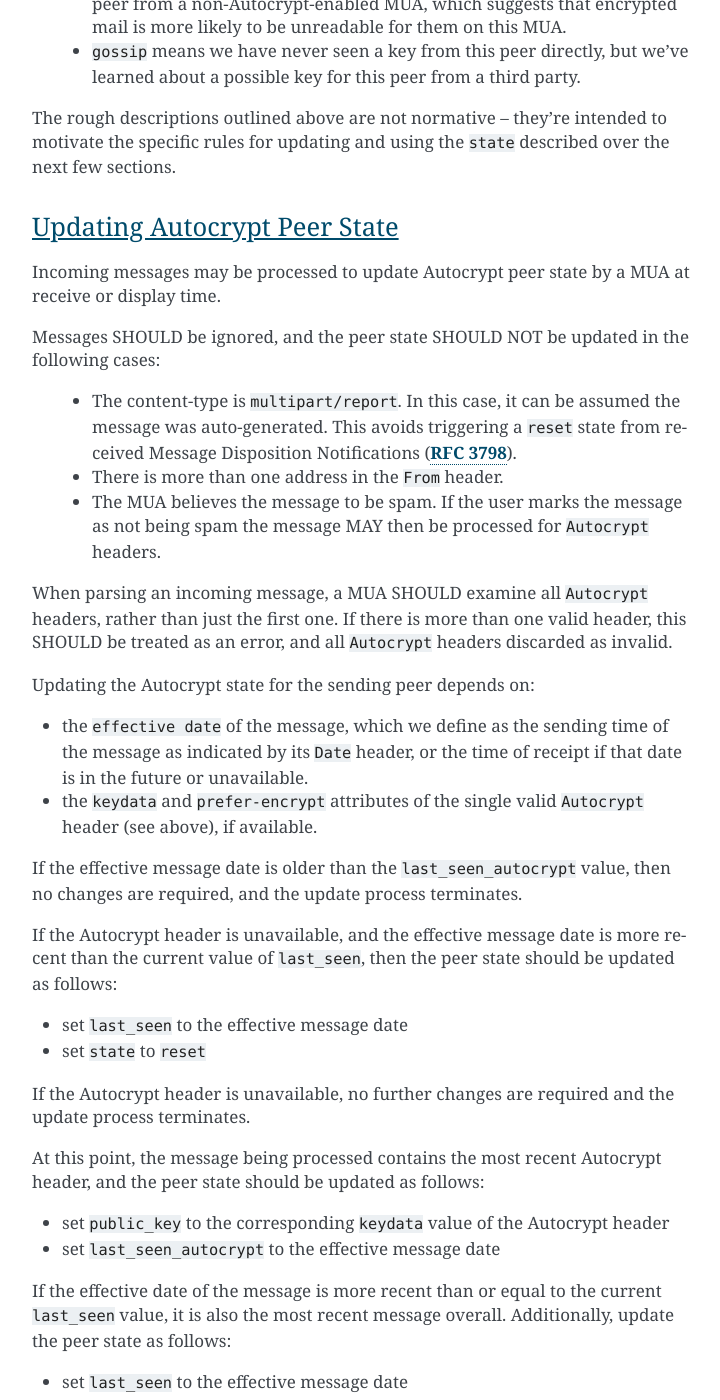
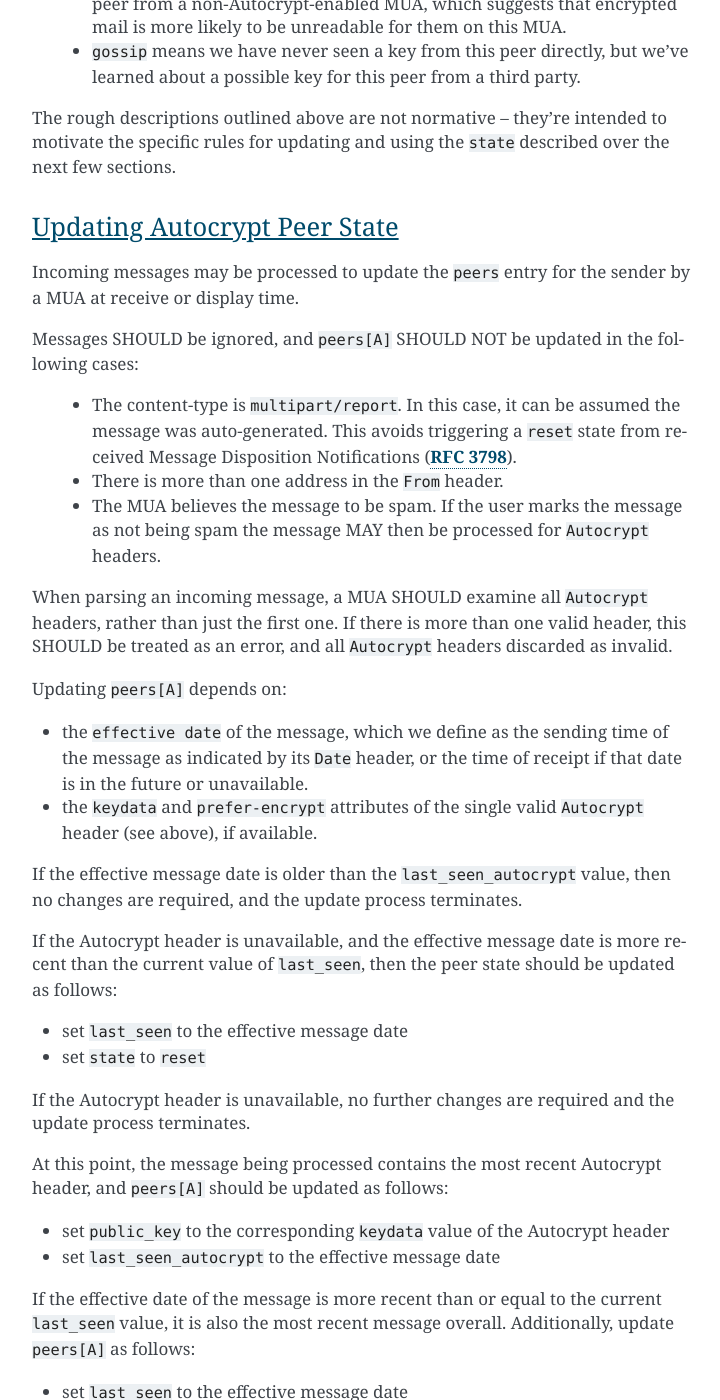
Before and after one commit to autocrypt/autocrypt, a Sphinx documentation site: the page built from doc/level1.rst, in a window 1280 px wide and 1400 px high, scrolled down 7250 px. Shown: the whole window, without its empty margins (388-1108 px from the left). Built offline with Sphinx 7.4.7, drawn with Linux system fonts in a browser that asks for light colours; some of the changed text lies outside the part shown.

Commit message:
replace own-state -> accounts, peer-state -> peers

```diff
--- a/doc/level1.rst
+++ b/doc/level1.rst
@@ -46,7 +46,7 @@
 keys in-band means that key discovery in Autocrypt does not require
 external infrastructure like OpenPGP keyservers or x509 PKI.
 
-Autocrypt provides a :ref:`set of rules <update-peer-state>` that
+Autocrypt provides a :ref:`set of rules <update-peers>` that
 tracks this information for each communication peer.  Autocrypt uses
 this information to determine whether encryption is possible and makes
 a :ref:`recommendation <recommendation>` about whether encryption
@@ -96,18 +96,18 @@
 An Autocrypt MUA needs to associate information with the accounts it
 controls and the peers it communicates with.
 
-.. _peer-state:
+.. _peers:
 
 Communication Peers
 ~~~~~~~~~~~~~~~~~~~
 
 An e-mail address is a communication peer.  Autocrypt associates state
 with each peer.  Conceptually, we represent this state as a table named
-``peer_state`` indexed by the peer's :doc:`canonicalized
+``peers`` indexed by the peer's :doc:`canonicalized
 e-mail address <address-canonicalization>`.
 
 For each e-mail address ``A``, an MUA MUST associate the following
-attributes with ``peer_state[A]``:
+attributes with ``peers[A]``:
 
 * ``last_seen``: The UTC timestamp of the most recent effective date
   (:ref:`definition <effective_date>`) of all messages that the MUA has
@@ -121,14 +121,15 @@
 
 How this information is managed and used is discussed in :ref:`peer-state-management`.
 
-.. _own-state:
+.. _accounts:
 
 Accounts controlled by the MUA
 ~~~~~~~~~~~~~~~~~~~~~~~~~~~~~~
 
-A Level 1 MUA maintains an internal structure ``own_state`` for each
-account on which Autocrypt is enabled. ``own_state`` has the following
-attributes:
+A Level 1 MUA maintains an internal structure ``accounts`` indexed by
+the  the account's :doc:`canonicalized e-mail address
+<address-canonicalization>` (`A`).  For each account on which Autocrypt is
+enabled, ``accounts[A]`` has the following attributes:
 
  * ``secret_key``: The RSA secret key material used for
    the account (see :ref:`secretkeys`).
@@ -140,11 +141,11 @@
    This SHOULD default to ``nopreference``.
 
 If Autocrypt is enabled for a given account, the MUA SHOULD allow the
-user to switch the setting for ``own_state.prefer_encrypt``.  This
+user to switch the setting for ``accounts[A].prefer_encrypt``.  This
 choice might be hidden in something like a "preferences pane".  See
 :ref:`preference-ui` for a specific example of how this could look.
 
-How this information is managed and used is discussed in :ref:`own-state-management`.
+How this information is managed and used is discussed in :ref:`accounts-management`.
 
 .. _peer-state-management:
 
@@ -233,16 +234,16 @@
 
 During message composition, if the ``From:`` header of the
 outgoing e-mail (the ``sender address``) matches an address for which the Autocrypt-capable MUA
-has secret key material (``own_state.secret_key``), it
+has secret key material (``accounts[A].secret_key``), it
 SHOULD include an Autocrypt header. This header MUST contain the
-corresponding public key material (``own_state.public_key``) as the ``keydata``
+corresponding public key material (``accounts[A].public_key``) as the ``keydata``
 attribute, and the ``sender address`` as the ``addr`` attribute.  The most
 minimal Level 1 compliant MUA will only include these two attributes.  If
-``own_state.prefer_encrypt`` is set to ``mutual``, then the header MUST
+``accounts[A].prefer_encrypt`` is set to ``mutual``, then the header MUST
 have a ``prefer-encrypt`` attribute with the value ``mutual``.
 
 The MUA MUST NOT include more than one valid Level 1 ``Autocrypt``
-header (see :ref:`update-peer-state`).
+header (see :ref:`update-peers`).
 
 If the ``From`` address changes during message composition (e.g., if
 the user selects a different outbound identity), then the MUA MUST
@@ -263,7 +264,7 @@
 Internal state storage
 ++++++++++++++++++++++
 
-See :ref:`peer-state` for the information stored for each
+See :ref:`peers` for the information stored for each
 communication peer.
 
 Autocrypt MUAs keep state about each peer, to handle
@@ -275,7 +276,7 @@
 only using a non-Autocrypt MUA, we must stop sending
 encrypted mails to this peer automatically.
 
-In addition to the per-peer state described in :ref:`peer-state`,
+In addition to the per-peer state described in :ref:`peers`,
 MUAs MAY also store other information gathered for heuristic
 purposes, or for other cryptographic schemes (see
 :doc:`optional-state` for some example ideas).
@@ -294,11 +295,11 @@
     a :rfc:`User ID <4880#section-5.11>` that matches the message's
     ``From`` address.
 
-``peer_state[A].state`` semantics
+``peers[A].state`` semantics
 ~~~~~~~~~~~~~~~~~~~~~~~~~~~~~~~~~
 
-The ``state`` variable of a particular peer's ``peer_state`` data is
-selected from a set range of values:
+The ``state`` value of a particular ``peers`` entry is selected from a
+set range of values:
 
   - ``nopreference`` means the peer has not opted into mutual
     encryption.  The MUA may or may not know a key for such a peer.
@@ -318,15 +319,15 @@
 intended to motivate the specific rules for updating and using the
 ``state`` described over the next few sections.
 
-.. _update-peer-state:
+.. _update-peers:
 
 Updating Autocrypt Peer State
 +++++++++++++++++++++++++++++
 
-Incoming messages may be processed to update Autocrypt peer state by a
-MUA at receive or display time.
+Incoming messages may be processed to update the ``peers`` entry for the
+sender by a MUA at receive or display time.
 
-Messages SHOULD be ignored, and the peer state SHOULD NOT be updated in
+Messages SHOULD be ignored, and ``peers[A]`` SHOULD NOT be updated in
 the following cases:
 
   - The content-type is ``multipart/report``. In this case, it can be assumed
@@ -344,7 +345,7 @@
 valid header, this SHOULD be treated as an error, and all ``Autocrypt``
 headers discarded as invalid.
 
-Updating the Autocrypt state for the sending peer depends on:
+Updating ``peers[A]`` depends on:
 
 .. _effective_date:
 
@@ -358,9 +359,9 @@
 If the effective message date is older than the ``last_seen_autocrypt``
 value, then no changes are required, and the update process terminates.
 
-If the Autocrypt header is unavailable, and the effective
-message date is more recent than the current value of ``last_seen``,
-then the peer state should be updated as follows:
+If the Autocrypt header is unavailable, and the effective message date
+is more recent than the current value of ``last_seen``, then the peer
+state should be updated as follows:
 
 - set ``last_seen`` to the effective message date
 - set ``state`` to ``reset``
@@ -369,14 +370,14 @@
 are required and the update process terminates.
 
 At this point, the message being processed contains the most recent
-Autocrypt header, and the peer state should be updated as follows:
+Autocrypt header, and ``peers[A]`` should be updated as follows:
 
 - set ``public_key`` to the corresponding ``keydata`` value of the Autocrypt header
 - set ``last_seen_autocrypt`` to the effective message date
 
 If the effective date of the message is more recent than or equal to
 the current ``last_seen`` value, it is also the most recent message
-overall. Additionally, update the peer state as follows:
+overall. Additionally, update ``peers[A]`` as follows:
 
 - set ``last_seen`` to the effective message date
 - set ``state`` to ``mutual`` if the Autocrypt header contained a
@@ -427,10 +428,10 @@
 
 The Autocrypt recommendation for a message composed to a single
 recipient with the e-mail address ``A`` depends primarily on the value
-stored in :ref:`peer_state[A] <peer-state>`. It is derived
+stored in :ref:`peers[A] <peers>`. It is derived
 by the following algorithm:
 
-1. If there is no peer state, the recommendation is ``disable``.
+1. If there is no ``peers`` entry, the recommendation is ``disable``.
 2. If there is no ``public_key``, the recommendation is ``disable``.
 3. If the ``public_key`` is known for some reason to be unusable for
    encryption (e.g., it is otherwise known to be revoked or expired),
@@ -438,7 +439,7 @@
 4. If the message is composed as a reply to an encrypted message, then
    the recommendation is ``encrypt``.
 5. If both ``state`` is ``mutual`` and
-   ``own_state.prefer_encrypt`` is ``mutual``, then the
+   ``accounts[A].prefer_encrypt`` is ``mutual``, then the
    recommendation is ``encrypt``.
 6. If ``state`` is ``gossip``, then the recommendation is ``discourage``.
 7. If ``state`` is ``reset`` and the ``last_seen_autocrypt`` is more
@@ -476,10 +477,9 @@
 
 In the common use case, a reply to an encrypted message will also be
 encrypted. Due to Autocrypt's opportunistic approach to key discovery,
-however, it is possible that the ``peer_state`` for one of
-the recipients may be missing, or that it is present, but the
-``keydata`` is missing, which means the reply can only be sent in the
-clear.
+however, it is possible that the ``peers`` for one of the recipients may
+be missing, or that it is present, but the ``keydata`` is missing, which
+means the reply can only be sent in the clear.
 
 To avoid leaking cleartext from the original encrypted message in this
 case, the MUA MAY prepare the cleartext reply without including any
@@ -548,11 +548,10 @@
 An Autocrypt MUA MAY include ``Autocrypt-Gossip`` headers in messages
 with more than one recipient. These headers MUST be placed in the root
 MIME part of the encrypted message payload. The encrypted payload in
-this case contains one Autocrypt-Gossip header for each recipient,
-which MUST include ``addr`` and ``keydata`` attributes with the
-relevant data from the sender's Autocrypt :ref:`peer state
-<peer-state>` about the recipient. It SHOULD NOT contain a
-``prefer-encrypt`` attribute.
+this case contains one Autocrypt-Gossip header for each recipient, which
+MUST include ``addr`` and ``keydata`` attributes with the corresponding
+values for the recipient as stored in ``peers``.
+It SHOULD NOT contain a ``prefer-encrypt`` attribute.
 
 To avoid leaking metadata about a third party in the clear, an
 ``Autocrypt-Gossip`` header SHOULD NOT be added outside an encrypted
@@ -579,12 +578,12 @@
     - set ``state`` to ``gossip``
 
 
-.. _own-state-management:
+.. _accounts-management:
 
 Own State Management
 --------------------
 
-See :ref:`own-state` for a definition of the structure of
+See :ref:`accounts` for a definition of the structure of
 information stored about the MUA's own e-mail accounts.
 
 
@@ -622,17 +621,17 @@
 ++++++++++++++++++++++++++++++++++++++
 
 An MUA that is capable of connecting to multiple e-mail accounts
-SHOULD have a separate and distinct Autocrypt ``own_state`` for each
+SHOULD have a separate and distinct Autocrypt ``accounts[A]`` for each
 e-mail account.
 
-A multi-account MUA MAY maintain a single ``peer_state``
-table that merges information from e-mail received across all accounts
-for the sake of implementation simplicity.  While this results in some
-linkability between accounts (the effect of mails sent to one account
-can be observed by activity on the other account), it provides a
-more uniform and predictable user experience.  Any linkability
-concerns introduced by Autocrypt can be mitigated by using a different
-client for each e-mail account.
+A multi-account MUA MAY maintain a single ``peers`` table that merges
+information from e-mail received across all accounts for the sake of
+implementation simplicity.  While this results in some linkability
+between accounts (the effect of mails sent to one account can be
+observed by activity on the other account), it provides a more uniform
+and predictable user experience.  Any linkability concerns introduced by
+Autocrypt can be mitigated by using a different client for each e-mail
+account.
 
 Sometimes a user may be able to send and receive emails with multiple
 distinct e-mail addresses ("aliases") via a single account.  For the
@@ -660,7 +659,7 @@
 
 To avoid "lock-in" of secret key material on a particular MUA,
 Autocrypt level 1 includes a way to "export" the user's keys and her
-:ref:`prefer-encrypt state <own-state>` for other MUAs to pick up,
+:ref:`prefer-encrypt state <accounts>` for other MUAs to pick up,
 asynchronously and with explicitly required user interaction.
 
 The mechanism available is a specially-formatted e-mail message called
@@ -706,7 +705,7 @@
   after the ASCII-armor ending delimiter MUST be stripped before
   processing the secret key. The ASCII-armored secret key SHOULD have
   an ``Autocrypt-Prefer-Encrypt`` header that contains the current
-  ``own_state.prefer_encrypt`` setting.
+  ``accounts[A].prefer_encrypt`` setting.
 
 - The symmetric encryption algorithm used MUST be AES-128.
   The passphrase MUST be the Setup Code (see below), used
@@ -819,8 +818,8 @@
    example.
 
  * If it decrypts the MUA SHOULD import the secret
-   key material as its own Autocrypt (``own_state`` as
-   discussed in :ref:`own-state`).
+   key material as its own Autocrypt (``accounts[A]`` as
+   discussed in :ref:`accounts`).
 
 See :ref:`setup-message-example`.
 
@@ -904,7 +903,7 @@
 4. If no evidence for Autocrypt was found:
 
    Create a key with default settings and without a password
-   in the background. Set your ``own_state.prefer_encrypt`` to
+   in the background. Set your ``accounts[A].prefer_encrypt`` to
    ``nopreference`` and start sending Autocrypt headers.
 
 
```
